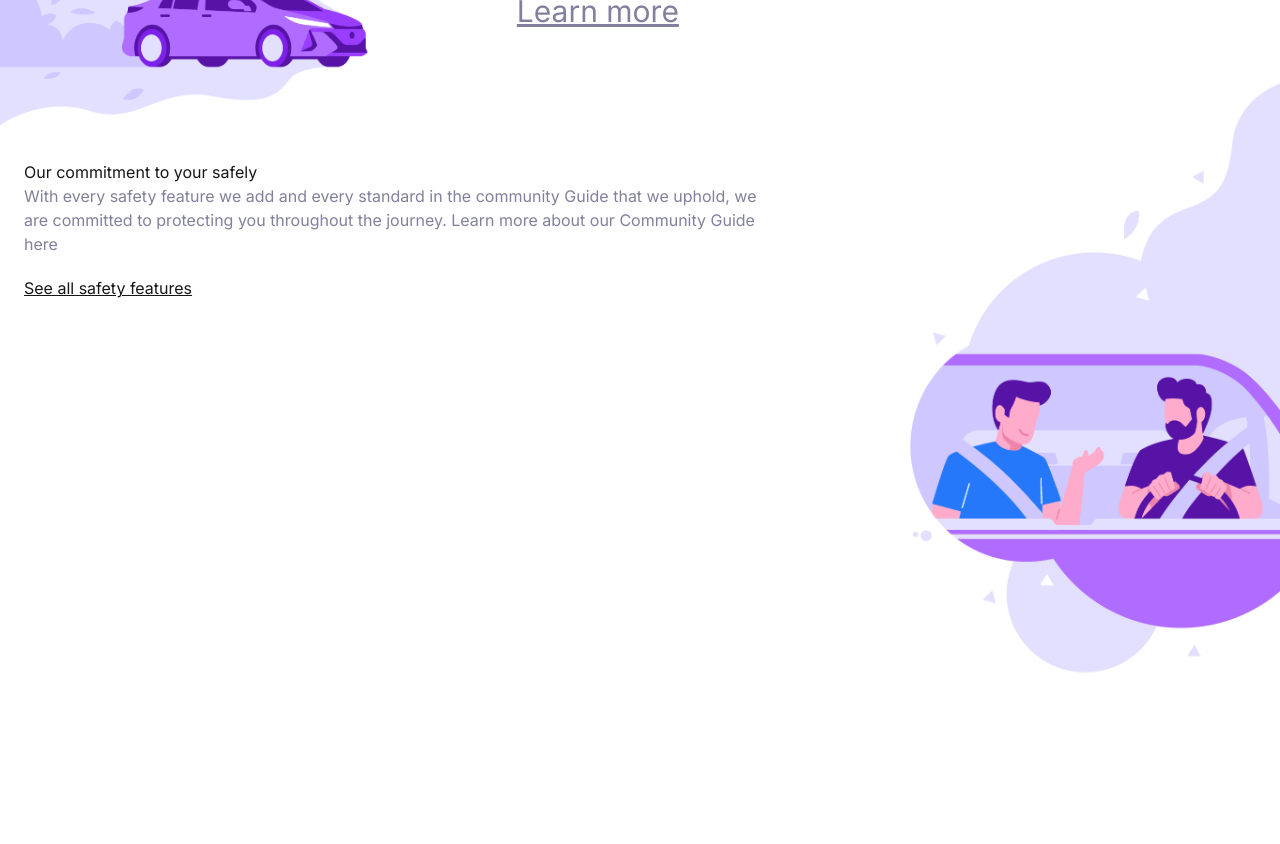
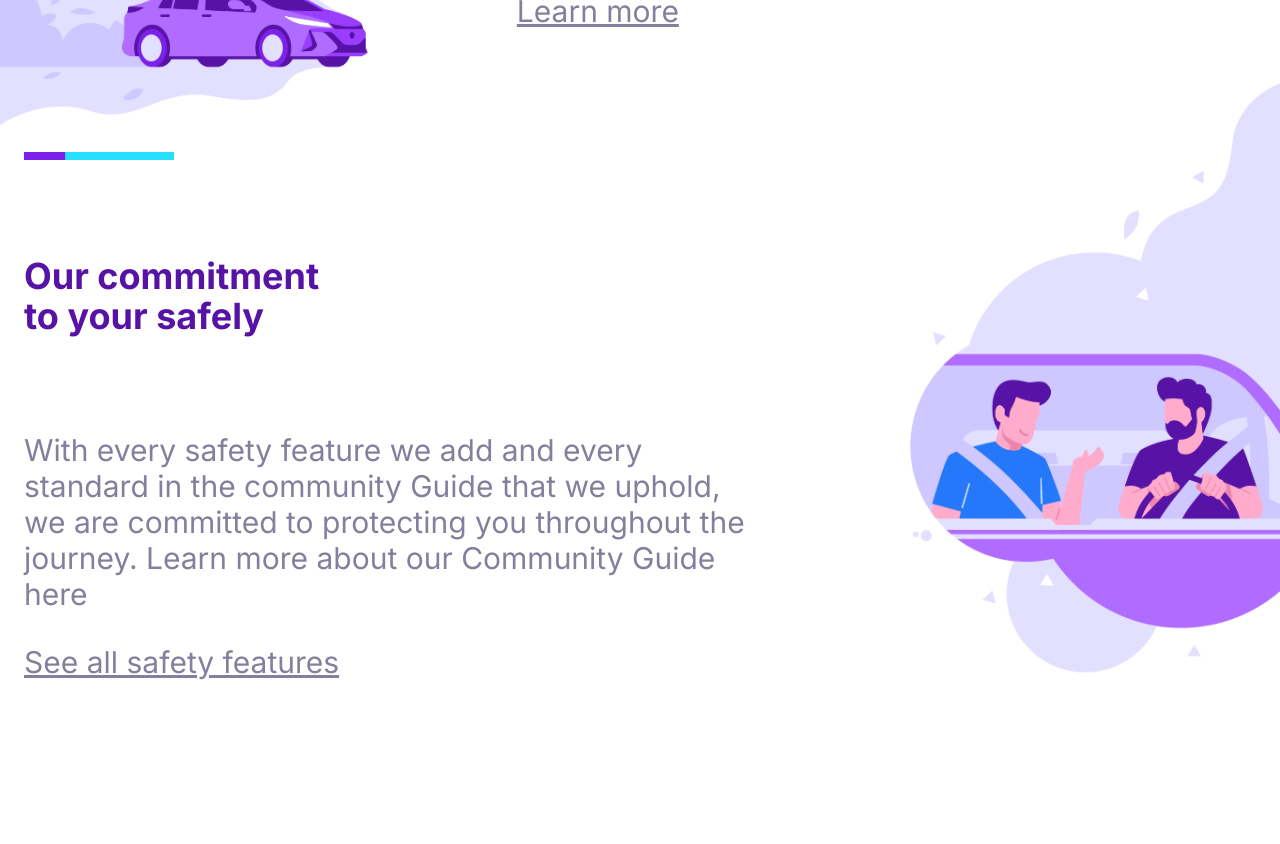
Before and after one commit to gstvcampos/test-tupiniquim, a Next.js app: page / in a window 1280 px wide. Shown: the part 2180-3024 px from the top of the page. Built offline with nearby package versions, Linux system fonts and the light colour scheme.

Commit message:
feat: info section

```diff
--- a/components/CarouselHowToGetStarted.tsx
+++ b/components/CarouselHowToGetStarted.tsx
@@ -71,7 +71,7 @@ export default function CarouselHowToGetStarted() {
                 <h2 className="font-bold text-2xl text-primary p-6">
                   {section.title}
                 </h2>
-                <p className="font-bold self-end">{section.description}</p>
+                <p>{section.description}</p>
               </div>
             </div>
           </div>
--- a/components/InfoSection.tsx
+++ b/components/InfoSection.tsx
@@ -38,16 +38,29 @@ export default function InfoSection() {
           </div>
         </div>
 
-        <div className="h-1/2 w-3/5">
-          <h3>Our commitment to your safely</h3>
-          <p className="mb-5 text-neutral">
-            With every safety feature we add and every standard in the community
-            Guide that we uphold, we are committed to protecting you throughout
-            the journey. Learn more about our Community Guide <span>here</span>
-          </p>
-          <Link href={'/'} className="link">
-            See all safety features
-          </Link>
+        <div className="flex w-full h-1/2 items-end">
+          <div className="w-3/5 text-neutral text-3xl">
+            <Image
+              className="py-8"
+              src="/linha-reta.jpg"
+              alt="linha reta"
+              width={150}
+              height={100}
+            />
+            <h3 className="text-primary font-bold text-4xl py-16">
+              Our commitment <br />
+              to your safely
+            </h3>
+            <p className="py-8 text-neutral">
+              With every safety feature we add and every standard in the
+              community Guide that we uphold, we are committed to protecting you
+              throughout the journey. Learn more about our Community Guide{' '}
+              <span>here</span>
+            </p>
+            <Link href={'/'} className="link">
+              See all safety features
+            </Link>
+          </div>
         </div>
       </div>
     </div>
```
